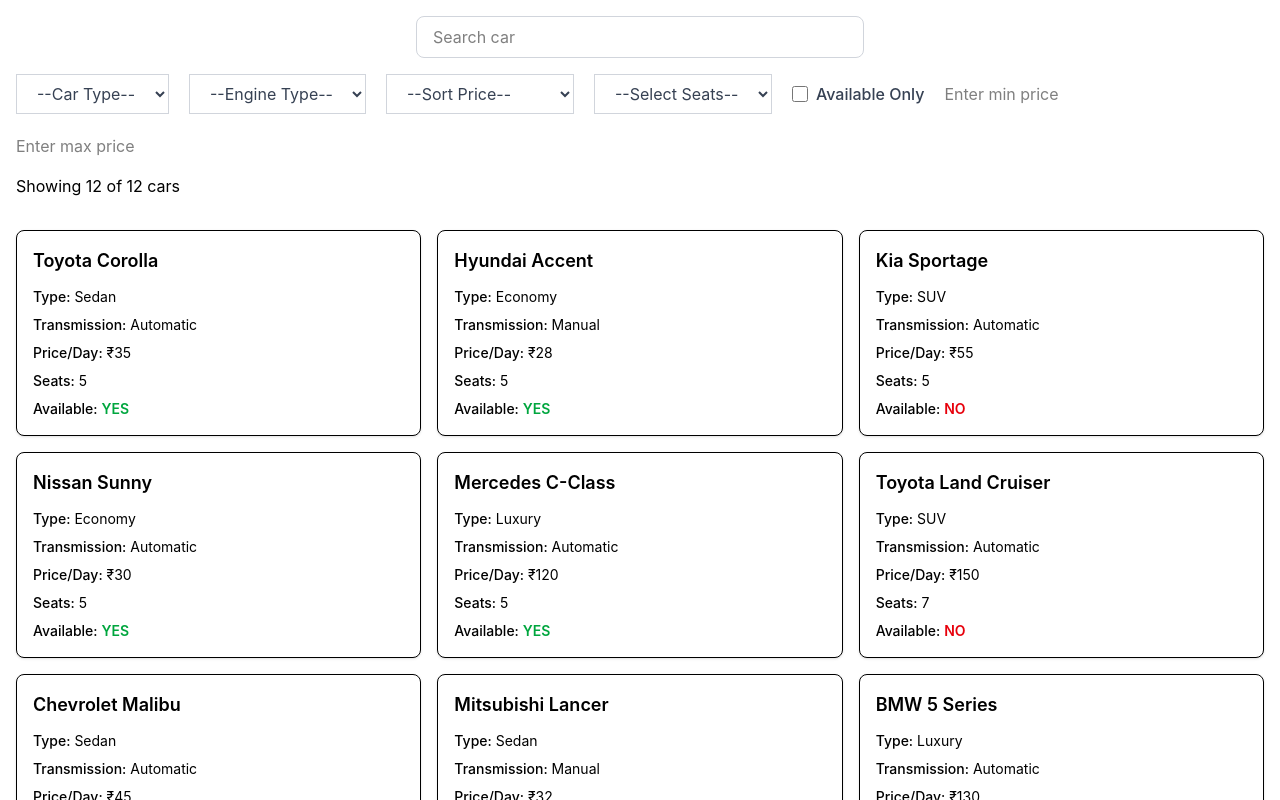
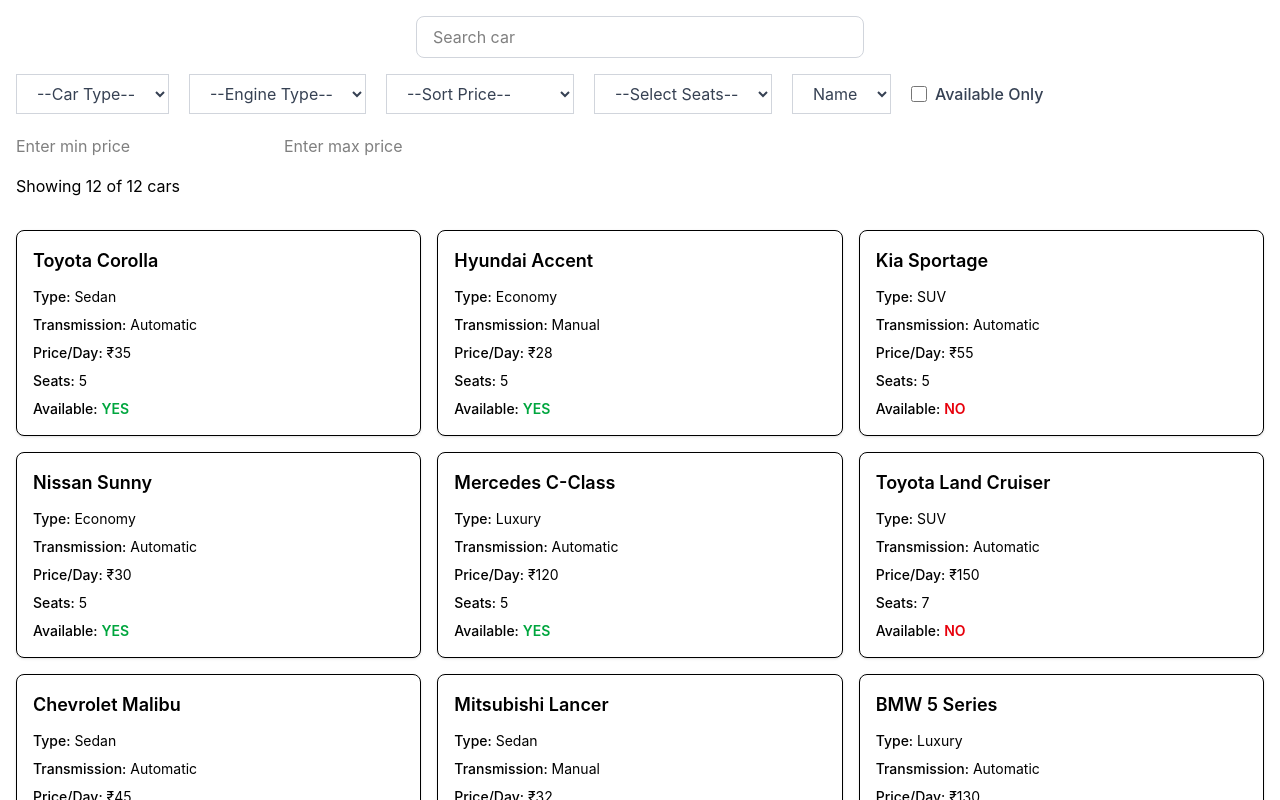
Before and after one commit to Anvitsinghal/Car-Browser-Searchable-Filterable-List-, a React (Vite) app: page / in a window 1280 px wide. Shown: the top 800 px of the page. Built offline with nearby package versions, Linux system fonts and the light colour scheme.

Commit message:
Add sorting based on name

```diff
--- a/src/App.jsx
+++ b/src/App.jsx
@@ -34,6 +34,7 @@
   const [sortprice, selectsortprice] = useState(
     searchParams.get("sortPrice") || ""
   );
+  const [name,setname]=useState(  searchParams.get("name") || "")
   const [minprice,setminprice]=useState(searchParams.get("minprice")||"")
    const [maxprice,setmaxprice]=useState(searchParams.get("maxprice")||"")
 const [seats,setseats]=useState(searchParams.get("seats")||"")
@@ -57,7 +58,7 @@
       Type.length === 0&&
       sortprice === "" &&
       !Available &&
-      minprice=="" && maxprice==""&& seats==""
+      minprice=="" && maxprice==""&& seats=="" && name==""
     ) {
       setData(Cars);
       return;
@@ -85,12 +86,18 @@
         );
       }
 
-      else if (sortprice === "1") {
+       if (sortprice === "1") {
         filteredData.sort(
           (a, b) => b.pricePerDay - a.pricePerDay
         );
       }
+     if (name === "1") {
+  filteredData.sort((a, b) => a.name.localeCompare(b.name));
+}
 
+if (name === "0") {
+  filteredData.sort((a, b) => b.name.localeCompare(a.name));
+}
       setData(filteredData);
 
     }, 300);
@@ -106,7 +113,8 @@
     Cars,
     minprice,
     maxprice,
-    seats
+    seats,
+    name
   ]);
 
   const resetFilters = () => {
@@ -314,6 +322,14 @@
             </option>
 
           </select>
+          <select  className="w-full md:w-auto bg-white border border-gray-300 text-gray-700 py-2 px-4" value={name} onChange={(e)=>{
+                   setname(e.target.value)
+                   updateURL("name",e.target.value)
+          }}>
+            <option value="">Name</option>
+            <option value="1">A-Z</option>
+            <option value="0">Z-A</option>
+          </select>
           <label className="flex items-center gap-2 cursor-pointer select-none">
 
             <input
```
